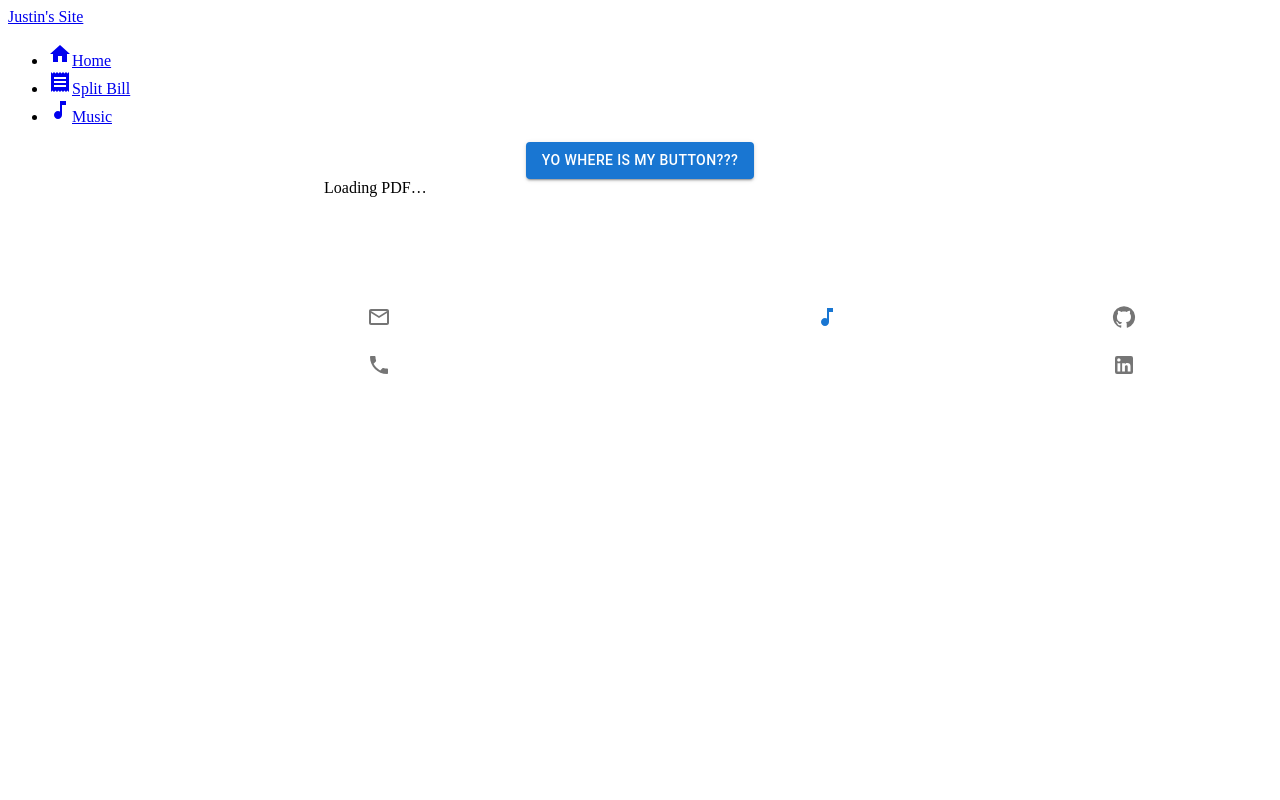
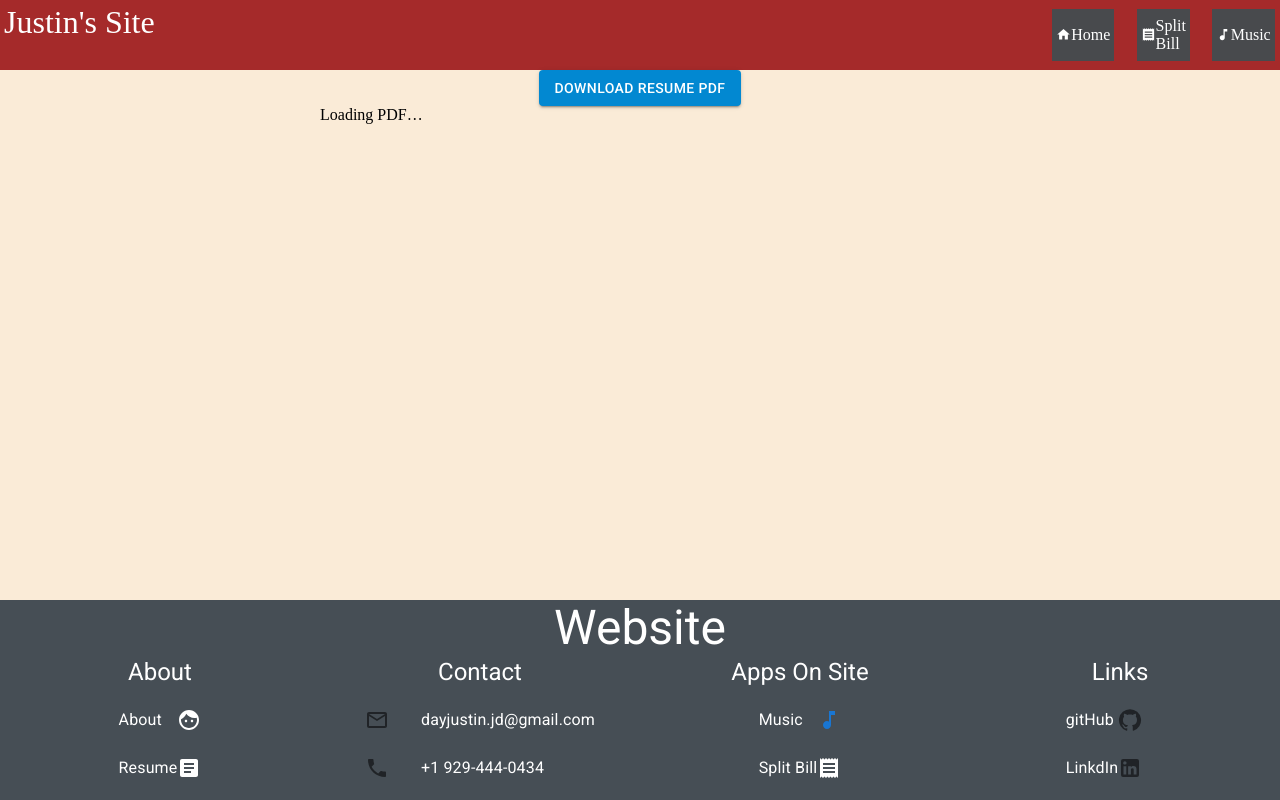
Before and after one commit to Day-Justin/Website, a React app in the folder website/frontend/: page /resume in a window 1280 px wide. Built offline with nearby package versions, Linux system fonts and the light colour scheme; the HTML template or start-up script is replaced by a standard one.

Commit message:
going for deployment

```diff
--- a/website/frontend/package.json
+++ b/website/frontend/package.json
@@ -5,8 +5,9 @@
   "main": "index.js",
   "scripts": {
     "test": "echo \"Error: no test specified\" && exit 1",
-    "dev": "webpack --mode development --watch",
-    "build": "webpack --mode production"
+    "dev": "webpack watch --mode development",
+    "build": "webpack --mode production",
+    "relocate": "react-scripts build && rm -rf ../website/build && mv -f build ../website"
   },
   "keywords": [],
   "author": "",
@@ -26,6 +27,7 @@
     "@mui/icons-material": "^5.14.11",
     "@mui/material": "^5.14.10",
     "@tanstack/react-query": "^5.0.0",
+    "html-webpack-plugin": "^5.5.3",
     "react": "^18.2.0",
     "react-dom": "^18.2.0",
     "react-pdf": "^7.5.1",
--- a/website/frontend/src/About/Resume.js
+++ b/website/frontend/src/About/Resume.js
@@ -6,7 +6,7 @@ import {
 } from '@mui/material';
 import 'react-pdf/dist/esm/Page/AnnotationLayer.css';
 import 'react-pdf/dist/esm/Page/TextLayer.css';
-import resume from '../public/resume.pdf'
+import resume from '../assets/resume.pdf'
 
 pdfjs.GlobalWorkerOptions.workerSrc = `//cdnjs.cloudflare.com/ajax/libs/pdf.js/${pdfjs.version}/pdf.worker.min.js`;
 //const pdfUrl = './resume.pdf';
@@ -16,7 +16,16 @@ function Resume(){
     return(
         <Grid container alignItems="center" justifyContent="center">
         <Grid item xs={12} align="center">
-                <Button color='primary' variant='contained'>yo where is my button???</Button>
+                <Button
+                    color='info'
+                    variant='contained'
+                    href={resume}
+                    target="_blank"
+                    rel="noopener noreferrer"
+                    download
+                >
+                    Download Resume PDF
+                </Button>
             </Grid>
 
 
--- a/website/frontend/templates/frontend/index.html
+++ b/website/frontend/templates/frontend/index.html
@@ -4,13 +4,12 @@
     <meta charset="UTF-8" />
     <meta name="viewport" content="width=device-width, initial-scale=1" />
     <title>Justin D.</title>
-    {% load static %}
     <script src="https://ajax.googleapis.com/ajax/libs/jquery/3.7.0/jquery.min.js"></script>
     <link
       rel="stylesheet"
       href="https://fonts.googleapis.com/css?family=Roboto:300,400,500,700&display=swap"
     />
-    <link rel="stylesheet" type="text/css" href="{% static "css/index.css" %}"
+    <link rel="stylesheet" type="text/css" href="css/index.css"
     />
   </head>
   <body>
@@ -18,6 +17,6 @@
       <div id="app"></div>
     </div>
 
-    <script src="{% static "frontend/main.js" %}"></script>
+    <script src="frontend/main.js"></script>
   </body>
 </html>
--- a/website/frontend/webpack.config.js
+++ b/website/frontend/webpack.config.js
@@ -1,11 +1,13 @@
 const path = require("path");
 const webpack = require("webpack");
+const HTMLWebPackPlugin = require('html-webpack-plugin');
 
 module.exports = {
   entry: "./src/index.js",
   output: {
-    path: path.resolve(__dirname, "./static/frontend"),
-    filename: "[name].js",
+    path: path.resolve(__dirname, "./dist"),
+    filename: "bundle.js",
+    publicPath: '/',
     assetModuleFilename: 'images/[hash][ext][query]'
   },
   module: {
@@ -15,6 +17,17 @@ module.exports = {
         exclude: /node_modules/,
         use: {
           loader: "babel-loader",
+          options: {
+            presets: [[
+              '@babel/preset-env',
+              { targets: "defaults"}
+            ],
+            [
+              '@babel/preset-react',
+              { runtime: "automatic"}
+            ],
+          ]
+          },
         },
       },
       {
@@ -34,8 +47,11 @@ module.exports = {
     new webpack.DefinePlugin({
       "process.env": {
         // This has effect on the react lib size
-        NODE_ENV: JSON.stringify("development"),
+        NODE_ENV: JSON.stringify("production"),
       },
     }),
+    new HTMLWebPackPlugin({
+      template: './templates/frontend/index.html'
+    })
   ],
 };
```
Also changed, not shown: website/frontend/static/frontend/main.js, 5 other files (tests, documents, lock files or other folders).
